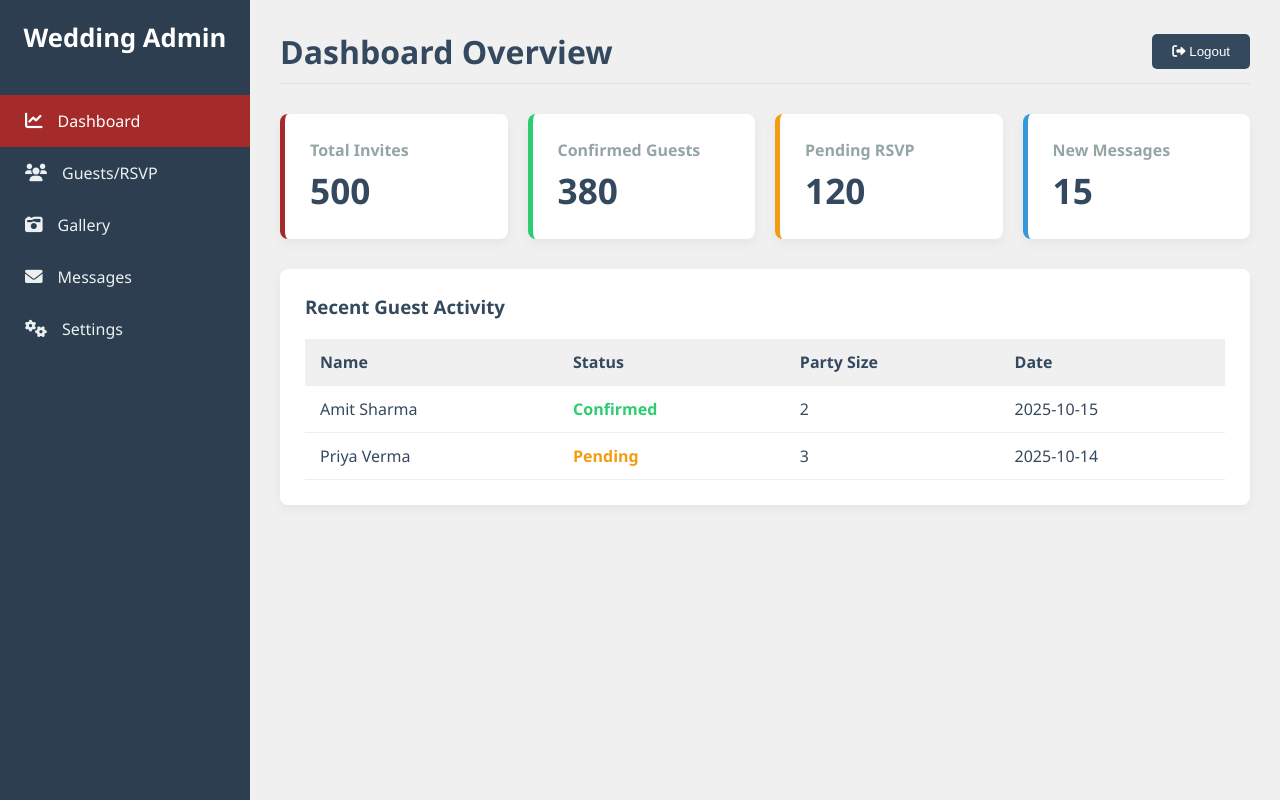
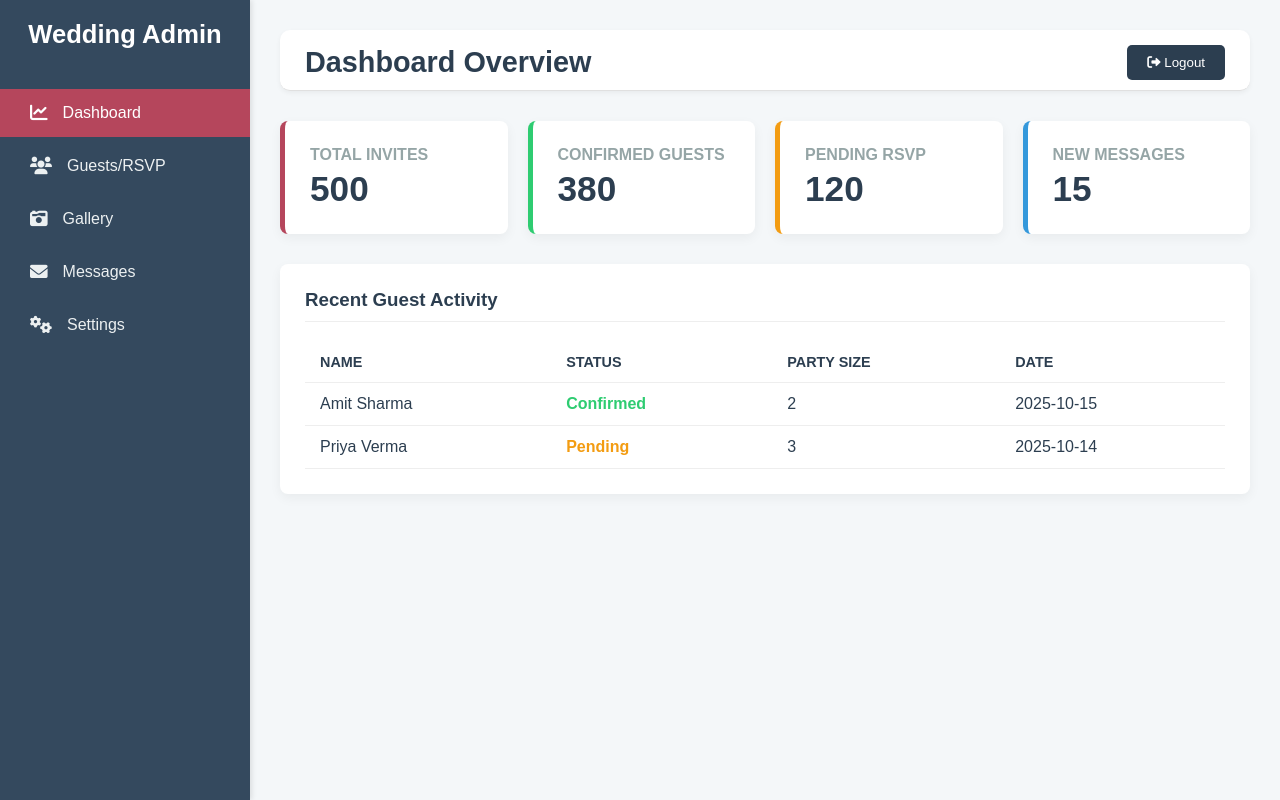
Before and after one commit to singhrajenderwork-dot/Nibedita-wedding, a plain HTML site: page admin/dashboard.html in a window 1280 px wide. Drawn offline with Linux system fonts and the light colour scheme.

Commit message:
Update admin.css

```diff
--- a/admin/admin.css
+++ b/admin/admin.css
@@ -1,10 +1,12 @@
 /* Global Reset and Variables */
 :root {
-    --primary-color: #A52A2A; /* A nice wedding-themed color like deep burgundy */
-    --secondary-color: #f0f0f0;
-    --dark-bg: #2c3e50;
+    --primary-color: #B5465C; /* Elegant Rose/Burgundy */
+    --primary-light: #d17084;
+    --dark-bg: #34495e; /* Dark Blue Gray for Sidebar */
+    --light-bg: #f4f7f9; /* Light, subtle background */
+    --card-bg: #ffffff;
+    --text-dark: #2c3e50;
     --text-light: #ecf0f1;
-    --text-dark: #34495e;
     --widget-success: #2ecc71;
     --widget-warning: #f39c12;
     --widget-info: #3498db;
@@ -17,23 +19,268 @@
 }
 
 body {
-    font-family: 'Segoe UI', Tahoma, Geneva, Verdana, sans-serif;
-    background-color: var(--secondary-color);
+    font-family: 'Poppins', sans-serif; /* Modern font choice */
+    background-color: var(--light-bg);
     color: var(--text-dark);
 }
 
-/* --- LOGIN PAGE STYLES --- */
+/* --- LOGIN PAGE STYLES (More Elegant Look) --- */
 
 .login-body {
     display: flex;
     justify-content: center;
     align-items: center;
     min-height: 100vh;
-    background: linear-gradient(135deg, var(--primary-color), #f7f7f7);
+    background: linear-gradient(135deg, var(--primary-color) 0%, var(--primary-light) 100%);
 }
 
 .login-box {
-    background-color: white;
+    background-color: var(--card-bg);
+    padding: 50px 40px;
+    border-radius: 12px;
+    box-shadow: 0 15px 30px rgba(0, 0, 0, 0.3); /* Deeper shadow */
+    width: 100%;
+    max-width: 380px;
+    text-align: center;
+    transition: transform 0.3s ease;
+}
+
+.login-box:hover {
+    transform: translateY(-5px);
+}
+
+.login-box h2 {
+    color: var(--primary-color);
+    margin-bottom: 30px;
+    font-size: 1.8em;
+    font-weight: 600;
+}
+
+.input-group {
+    margin-bottom: 25px;
+    text-align: left;
+}
+
+.input-group label {
+    display: block;
+    margin-bottom: 8px;
+    font-weight: 500;
+    color: var(--text-dark);
+}
+
+.input-group input {
+    width: 100%;
+    padding: 12px;
+    border: 1px solid #ddd;
+    border-radius: 8px;
+    font-size: 16px;
+    transition: border-color 0.3s;
+}
+
+.input-group input:focus {
+    border-color: var(--primary-color);
+    outline: none;
+    box-shadow: 0 0 0 2px rgba(181, 70, 92, 0.2);
+}
+
+.error-message {
+    color: #e74c3c; /* Bright red for errors */
+    margin-top: 15px;
+    font-weight: bold;
+    background-color: #fceae9;
+    padding: 10px;
+    border-radius: 5px;
+    border: 1px solid #e74c3c;
+}
+
+/* --- DASHBOARD STYLES --- */
+
+.admin-wrapper {
+    display: flex;
+    min-height: 100vh;
+}
+
+/* Sidebar */
+.sidebar {
+    width: 260px;
+    background-color: var(--dark-bg);
+    color: var(--text-light);
+    padding: 20px 0;
+    flex-shrink: 0;
+    box-shadow: 2px 0 5px rgba(0, 0, 0, 0.1);
+}
+
+.logo {
+    font-size: 1.4em;
+    font-weight: 700;
+    text-align: center;
+    margin-bottom: 40px;
+    color: var(--primary-color);
+    padding: 0 20px;
+}
+
+.nav-list {
+    list-style: none;
+}
+
+.nav-item a {
+    display: flex;
+    align-items: center;
+    padding: 12px 25px;
+    margin: 5px 0;
+    text-decoration: none;
+    color: rgba(255, 255, 255, 0.8);
+    transition: all 0.3s;
+    border-left: 5px solid transparent;
+}
+
+.nav-item a i {
+    margin-right: 15px;
+    font-size: 1.1em;
+}
+
+.nav-item:hover a,
+.nav-item.active a {
+    background-color: rgba(255, 255, 255, 0.1);
+    color: white;
+    border-left: 5px solid var(--primary-color);
+}
+
+/* Main Content */
+.main-content {
+    flex-grow: 1;
+    padding: 30px;
+}
+
+.topbar {
+    display: flex;
+    justify-content: space-between;
+    align-items: center;
+    padding: 15px 25px;
+    background-color: var(--card-bg);
+    border-radius: 10px;
+    box-shadow: 0 2px 5px rgba(0, 0, 0, 0.05);
+    margin-bottom: 30px;
+}
+
+.topbar h1 {
+    color: var(--text-dark);
+    font-size: 1.8em;
+}
+
+.logout-btn {
+    padding: 10px 18px;
+    background-color: var(--dark-bg);
+    color: white;
+    border: none;
+    border-radius: 5px;
+    cursor: pointer;
+    transition: background-color 0.3s;
+}
+
+.logout-btn:hover {
+    background-color: var(--primary-color);
+}
+
+/* Widgets and Cards */
+.widget-grid {
+    display: grid;
+    grid-template-columns: repeat(auto-fit, minmax(230px, 1fr));
+    gap: 25px;
+    margin-bottom: 30px;
+}
+
+.widget {
+    background-color: var(--card-bg);
+    padding: 25px;
+    border-radius: 10px;
+    box-shadow: 0 4px 10px rgba(0, 0, 0, 0.08);
+    border-left: 6px solid var(--primary-color); /* Thicker accent bar */
+    transition: transform 0.2s;
+}
+
+.widget:hover {
+    transform: translateY(-3px);
+    box-shadow: 0 6px 15px rgba(0, 0, 0, 0.1);
+}
+
+.widget h3 {
+    font-size: 1em;
+    color: #7f8c8d;
+    margin-bottom: 10px;
+    text-transform: uppercase;
+}
+
+.widget p {
+    font-size: 2.5em;
+    font-weight: 600;
+    color: var(--text-dark);
+}
+
+.widget.success { border-left-color: var(--widget-success); }
+.widget.warning { border-left-color: var(--widget-warning); }
+.widget.info { border-left-color: var(--widget-info); }
+
+.card {
+    background-color: var(--card-bg);
+    padding: 30px;
+    border-radius: 10px;
+    box-shadow: 0 4px 10px rgba(0, 0, 0, 0.08);
+}
+
+.card h3 {
+    margin-bottom: 20px;
+    color: var(--text-dark);
+    border-bottom: 1px solid #eee;
+    padding-bottom: 10px;
+}
+
+/* Table Styles (Cleaner Look) */
+table {
+    width: 100%;
+    border-collapse: collapse;
+    text-align: left;
+}
+
+th, td {
+    padding: 15px;
+    border-bottom: 1px solid #f0f0f0;
+}
+
+th {
+    background-color: var(--light-bg);
+    font-weight: 600;
+    color: var(--text-dark);
+    text-transform: uppercase;
+    font-size: 0.9em;
+}
+
+tr:hover {
+    background-color: #fafafa;
+}
+
+.status-confirmed { color: var(--widget-success); font-weight: 600; }
+.status-pending { color: var(--widget-warning); font-weight: 600; }
+
+/* Utility Button Style */
+.btn-primary {
+    display: block; /* Make button full width in login box */
+    width: 100%;
+    padding: 12px 20px;
+    background-color: var(--primary-color);
+    color: white;
+    border: none;
+    border-radius: 8px;
+    cursor: pointer;
+    font-size: 17px;
+    font-weight: 600;
+    transition: background-color 0.2s, transform 0.1s;
+}
+
+.btn-primary:hover {
+    background-color: var(--primary-light);
+    transform: translateY(-1px);
+}
     padding: 40px;
     border-radius: 10px;
     box-shadow: 0 10px 25px rgba(0, 0, 0, 0.2);
```
